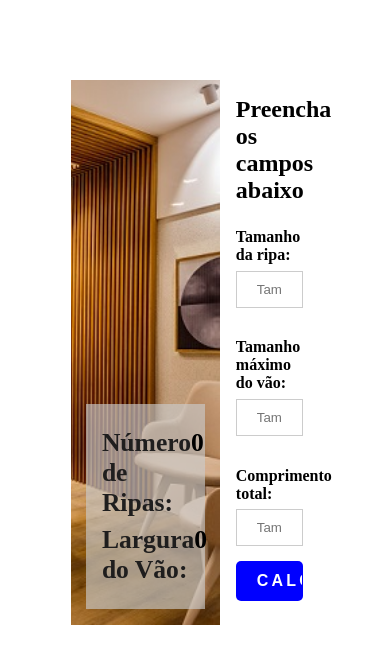
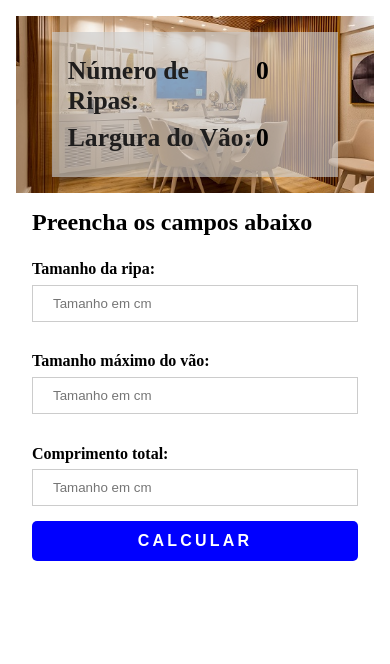
Before and after one commit to Orozimbo1/MSM, a Next.js app: page / in a window 390 px wide. Shown: the top 664 px of the page. Built offline with nearby package versions, Linux system fonts and the light colour scheme.

Commit message:
Responsividade Mobile concluída

```diff
--- a/styles/Home.module.css
+++ b/styles/Home.module.css
@@ -76,3 +76,19 @@
   background-color: #fff;
   color: blue;
 }
+
+@media screen and (max-width: 425px) {
+  .main {
+    flex-direction: column;
+    width: 100vw;
+    padding: 1em;
+  }
+
+  .response {
+    width: 100%;
+  }
+
+  .main .cad {
+    width: 100%;
+  }
+}
```
